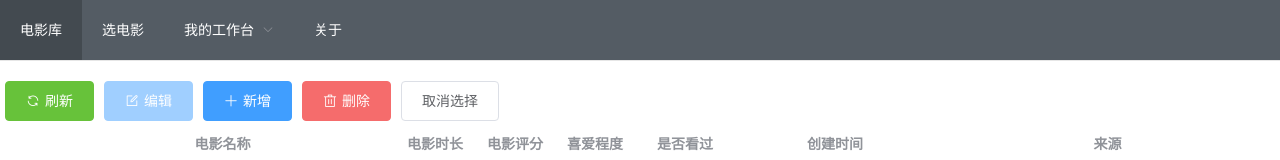
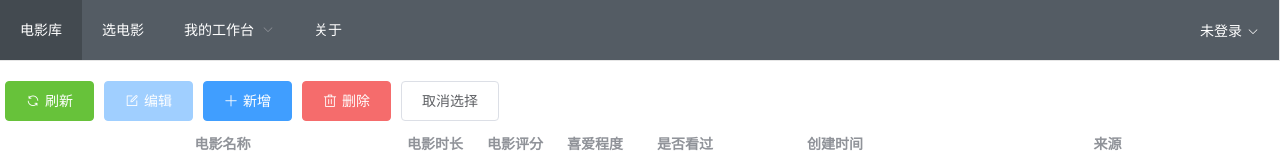
Before and after one commit to youzeFix/happymovie, a Vue app in the folder web/: page / in a window 1280 px wide. Shown: the top 160 px of the page. Built offline with nearby package versions, Linux system fonts and the light colour scheme.

Commit message:
开发vue登录模块

```diff
--- a/web/src/components/NavMenuHor.vue
+++ b/web/src/components/NavMenuHor.vue
@@ -1,4 +1,6 @@
 <template>
+<div class="nav-menu-hor">
+  <div class="el-menu">
     <el-menu
     :default-active="this.$router.path"
     class="el-menu-demo"
@@ -22,13 +24,144 @@
         </el-submenu>
     </el-submenu>
     <el-menu-item index="/about">关于</el-menu-item>
+
+
+    <div class="dropdown" v-if="loggedin">
+    <el-dropdown @command="handleCommandLogged">
+      <span class="el-dropdown-link">
+        {{userinfo.nickname}}<i class="el-icon-arrow-down el-icon--right"></i>
+      </span>
+      <el-dropdown-menu slot="dropdown">
+        <el-dropdown-item command="userinfo">个人信息</el-dropdown-item>
+        <el-dropdown-item command="logout">退出登录</el-dropdown-item>
+      </el-dropdown-menu>
+    </el-dropdown>
+    </div>
+
+    <div class="dropdown" v-else>
+      <el-dropdown @command="handleCommandNotLogged">
+      <span class="el-dropdown-link">
+        未登录<i class="el-icon-arrow-down el-icon--right"></i>
+      </span>
+      <el-dropdown-menu slot="dropdown">
+        <el-dropdown-item command="login">登录</el-dropdown-item>
+        <el-dropdown-item command="register">注册</el-dropdown-item>
+      </el-dropdown-menu>
+      </el-dropdown>
+    </div>
     </el-menu>
+  </div>
+
+  <el-dialog title="登录" :visible.sync="dialogLoginVisible">
+  <el-form :model="form">
+    <el-form-item label="用户名">
+      <el-input v-model="loginForm.username" ></el-input>
+    </el-form-item>
+    <el-form-item label="密码">
+      <el-input v-model="loginForm.password" show-password></el-input>
+    </el-form-item>
+  </el-form>
+  <div slot="footer" class="dialog-footer">
+    <el-button @click="dialogLoginVisible = false">取 消</el-button>
+    <el-button type="primary" @click="dialogLoginVisible = false">确 定</el-button>
+  </div>
+  </el-dialog>
+
+  <el-dialog title="注册" :visible.sync="dialogRegisterVisible">
+  <el-form :model="form">
+    <el-form-item label="昵称">
+      <el-input v-model="registerForm.nickname" ></el-input>
+    </el-form-item>
+    <el-form-item label="用户名">
+      <el-input v-model="registerForm.username" ></el-input>
+    </el-form-item>
+    <el-form-item label="密码">
+      <el-input v-model="registerForm.password" show-password></el-input>
+    </el-form-item>
+  </el-form>
+  <div slot="footer" class="dialog-footer">
+    <el-button @click="dialogRegisterVisible = false">取 消</el-button>
+    <el-button type="primary" @click="dialogRegisterVisible = false">确 定</el-button>
+  </div>
+  </el-dialog>
+
+</div>
 </template>
 
 
 
 <script>
   export default {
+    data(){
+      return {
+        loggedin: false,
+        userinfo: {
+          nickname:'',
+          username:'',
+          usertype:1
+        },
+        loginForm: {
+          username:'',
+          password:''
+        },
+        registerForm: {
+          nickname:'',
+          username:'',
+          password:''
+        },
+        dialogLoginVisible: false,
+        dialogRegisterVisible: false
+      }
+    },
+    methods: {
+      handleCommandLogged(command){
+        switch (command) {
+          case "userinfo":
+
+            break;
+
+          case "logout":
+
+            break;
+
+          default:
+            break;
+        }
+      },
+      handleCommandNotLogged(command){
+        switch (command) {
+          case "login":
+            this.dialogLoginVisible = true;
+            break;
+
+          case "register":
+            this.dialogRegisterVisible = true;
+            break;
+
+          default:
+            break;
+        }
+      }
+    }
 
   }
 </script>
+
+<style scoped>
+/* .el-menu {
+  float: left;
+} */
+.dropdown {
+  float: right;
+  margin-top: 20px;
+  margin-right: 20px;
+  text-align: center;
+}
+.el-dropdown-link {
+  cursor: pointer;
+  color: #ffffff;
+}
+.el-icon-arrow-down {
+  font-size: 12px;
+}
+</style>
```
Also changed, not shown: 1 other file (tests, documents, lock files or other folders).
